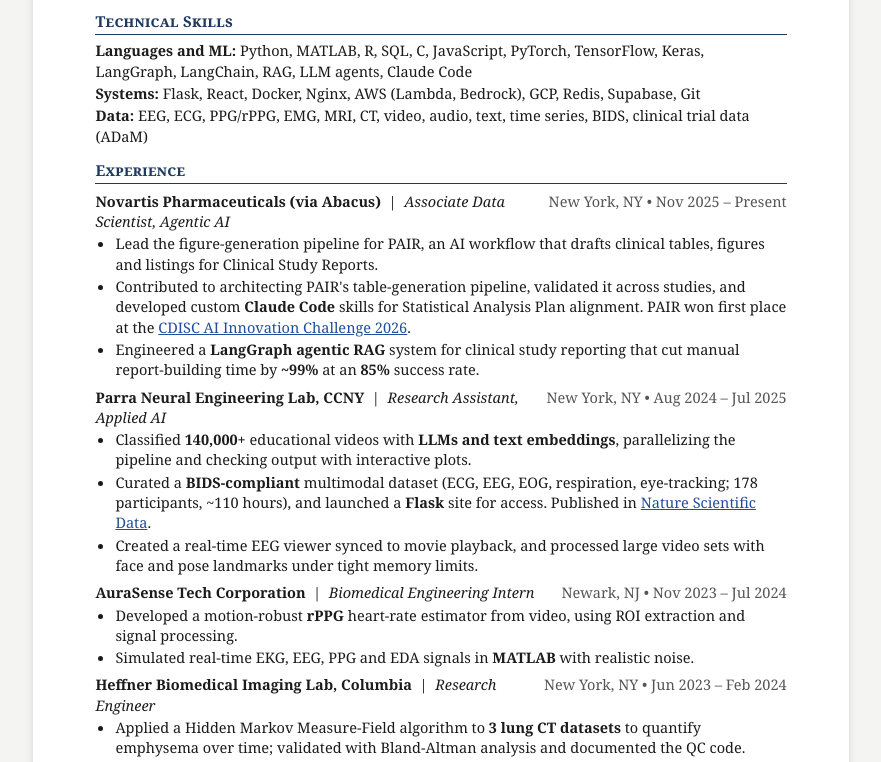
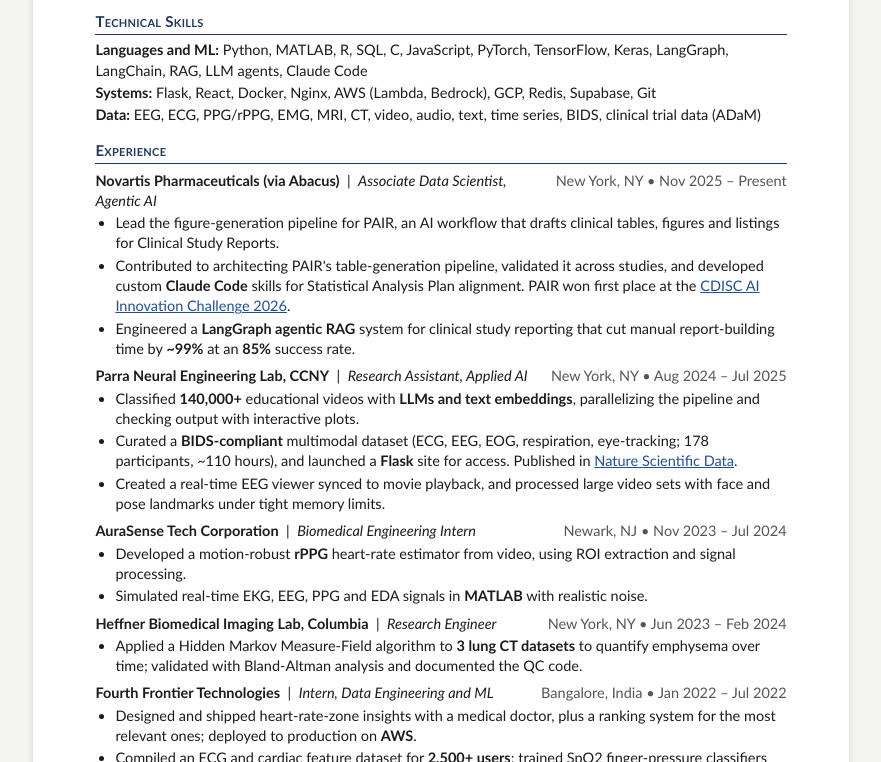
Before and after one commit to nikhilkuppa/nikhilkuppa.github.io, a plain HTML site: page resume/index.html in a window 1280 px wide. Shown: the part 169-931 px from the top of the page, without its empty margins (199-1080 px from the left). Drawn offline with Linux system fonts and the light colour scheme.

Commit message:
Switch resume page to a sans-serif font
Co-Authored-By: Claude Sonnet 5.5 <noreply@anthropic.com>

```diff
--- a/resume/index.html
+++ b/resume/index.html
@@ -8,7 +8,7 @@
 <style>
   :root { --ink:#1b1b1b; --muted:#555; --navy:#1F3A5F; --link:#1F4E9A; --bg:#f4f4f2; }
   * { box-sizing: border-box; }
-  body { margin:0; background:var(--bg); color:var(--ink); font-family: Cambria, Georgia, "Times New Roman", serif; line-height:1.4; }
+  body { margin:0; background:var(--bg); color:var(--ink); font-family: Calibri, "Segoe UI", -apple-system, "Helvetica Neue", Arial, sans-serif; line-height:1.4; }
   .bar { max-width:8.5in; margin:16px auto 0; padding:0 16px; text-align:right; }
   .bar button { font:inherit; font-size:14px; border:1px solid var(--navy); background:#fff; color:var(--navy); padding:6px 14px; border-radius:4px; cursor:pointer; }
   .page { max-width:8.5in; margin:12px auto 40px; background:#fff; padding:0.5in 0.65in; box-shadow:0 1px 8px rgba(0,0,0,.12); font-size:14.5px; }
```
